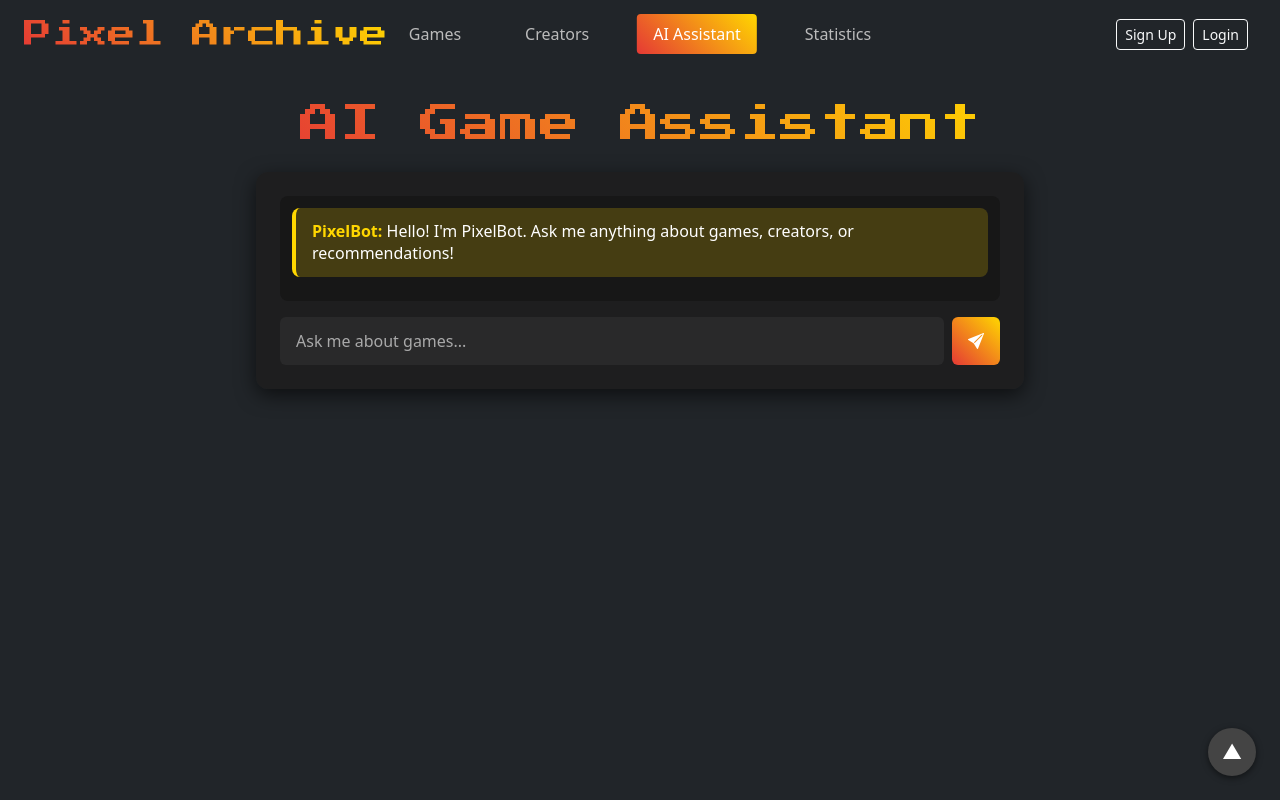
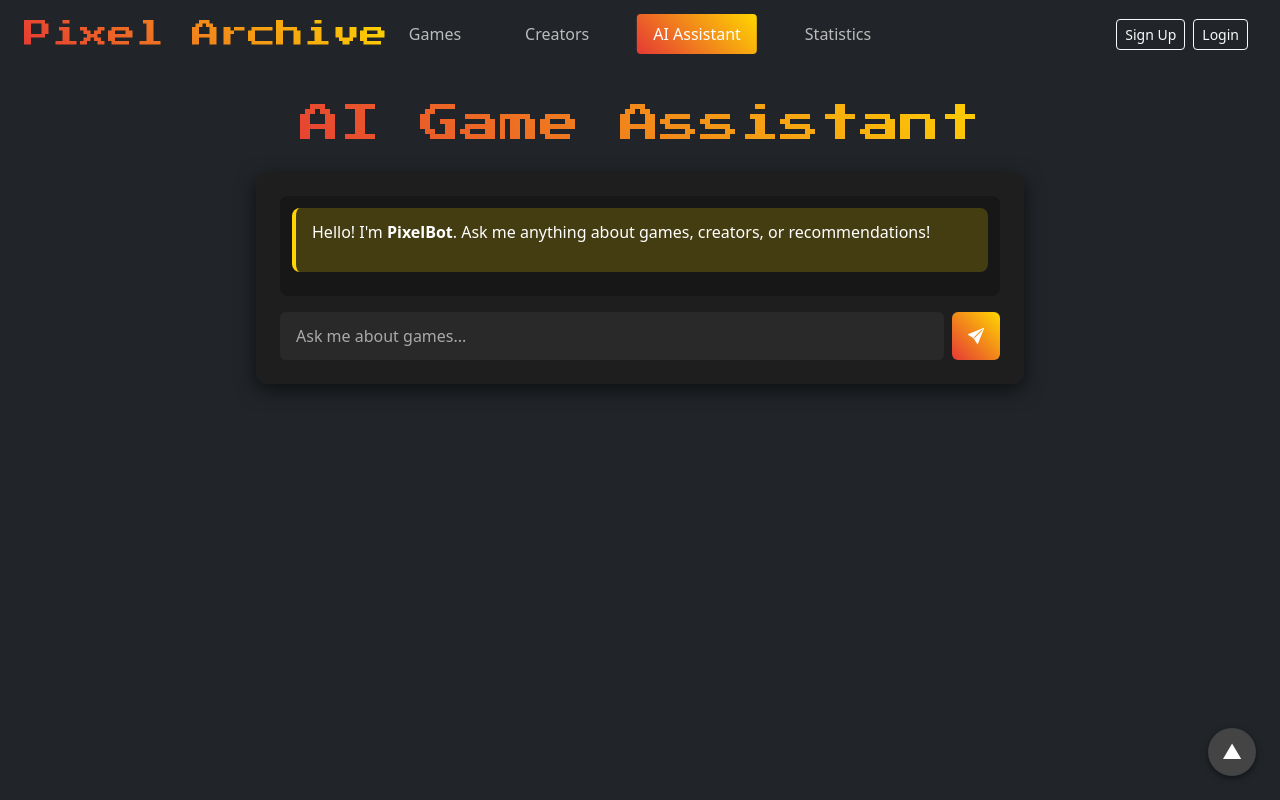
Before and after one commit to szucscristi/frontend-PixelArchive, a Vue app: page /ai-assistant in a window 1280 px wide. Built offline with nearby package versions, Linux system fonts and the light colour scheme.

Commit message:
AI response looks much cleaner now

```diff
--- a/package.json
+++ b/package.json
@@ -13,6 +13,7 @@
     "bootstrap-icons": "^1.12.1",
     "chart.js": "^4.4.9",
     "core-js": "^3.8.3",
+    "marked": "^15.0.11",
     "sweetalert2": "^11.17.2",
     "vue": "^3.2.13",
     "vue-chartjs": "^5.3.2",
--- a/src/components/pages/AiAssistant.vue
+++ b/src/components/pages/AiAssistant.vue
@@ -1,20 +1,17 @@
+<!-- src/components/pages/AiAssistant.vue -->
 <template>
   <BaseLayout>
     <div class="ai-assistant-container">
       <h1 class="gradient-text mb-4">AI Game Assistant</h1>
       <div class="chat-container">
         <!-- Conversation history -->
-          <div class="message-list">
+        <div class="message-list" ref="messageList">
           <div
             v-for="(msg, index) in messages"
             :key="index"
             :class="['message', msg.role]"
           >
-              <div class="message-content">
-                <strong v-if="msg.role === 'user'">You:</strong>
-                <strong v-else class="ai-name">PixelBot:</strong>
-                {{ msg.content }}
-              </div>
+            <div v-html="toHtml(msg.content)" class="message-content"></div>
           </div>
           <div v-if="isLoading" class="loading-dots">
             <span>.</span><span>.</span><span>.</span>
@@ -39,36 +36,41 @@
 </template>
 
 <script>
+import BaseLayout from './BaseLayout.vue';
 import api from '@/api';
-import BaseLayout from './BaseLayout.vue';
+import { marked } from 'marked'; // Markdown parser
 
 export default {
   name: 'AiAssistant',
-    components: {BaseLayout},
+  components: { BaseLayout },
   data() {
     return {
       userInput: '',
       messages: [
         {
           role: 'assistant',
-            content: `Hello! I'm PixelBot. Ask me anything about games, creators, or recommendations!`
+          content: `Hello! I'm **PixelBot**. Ask me anything about games, creators, or recommendations!`
         }
       ],
       isLoading: false
     };
   },
   methods: {
+    toHtml(md) {
+      // Parsează Markdown în HTML
+      return marked.parse(md);
+    },
     async sendMessage() {
       if (!this.userInput.trim()) return;
 
+      // Adaugă mesajul user-ului
       this.messages.push({ role: 'user', content: this.userInput });
       this.isLoading = true;
 
       try {
-          const response = await api.askAI(this.userInput);
-          // DeepSeek returns a JSON string—no need to JSON.parse if Spring returns raw JSON
-          const choice = response.data.choices?.[0]?.message?.content;
-          this.messages.push({ role: 'assistant', content: choice || '—' });
+        const res = await api.askAI(this.userInput);
+        const choice = res.data.choices?.[0]?.message?.content || '…';
+        this.messages.push({ role: 'assistant', content: choice });
       } catch (err) {
         console.error('AI Error:', err);
         this.messages.push({
@@ -79,8 +81,9 @@ import BaseLayout from './BaseLayout.vue';
         this.isLoading = false;
         this.userInput = '';
         this.$nextTick(() => {
-            const ml = this.$el.querySelector('.message-list');
-            ml.scrollTop = ml.scrollHeight;
+          // Scroll la finalul conversației
+          const list = this.$refs.messageList;
+          list.scrollTop = list.scrollHeight;
         });
       }
     }
@@ -139,7 +142,7 @@ import BaseLayout from './BaseLayout.vue';
   margin-bottom: 0.75rem;
   padding: 0.75rem 1rem;
   border-radius: 8px;
-    line-height: 1.4;
+  line-height: 1.5;
 }
 .message.user {
   background: rgba(229, 57, 53, 0.2);
@@ -149,8 +152,24 @@ import BaseLayout from './BaseLayout.vue';
   background: rgba(255, 215, 0, 0.2);
   border-left: 4px solid #ffd700;
 }
-  .ai-name {
+.message-content strong {
+  display: inline-block;
+  margin-bottom: 0.25rem;
+}
+.message-content h1,
+.message-content h2,
+.message-content h3 {
+  margin-top: 1rem;
   color: #ffd700;
+}
+.message-content p {
+  margin: 0.5rem 0;
+}
+.message-content ul {
+  padding-left: 1.25rem;
+}
+.message-content li {
+  margin: 0.25rem 0;
 }
 
 /* Loading dots */
```
Also changed, not shown: 1 other file (tests, documents, lock files or other folders). Lines whose indentation alone changed are shown as unchanged.
